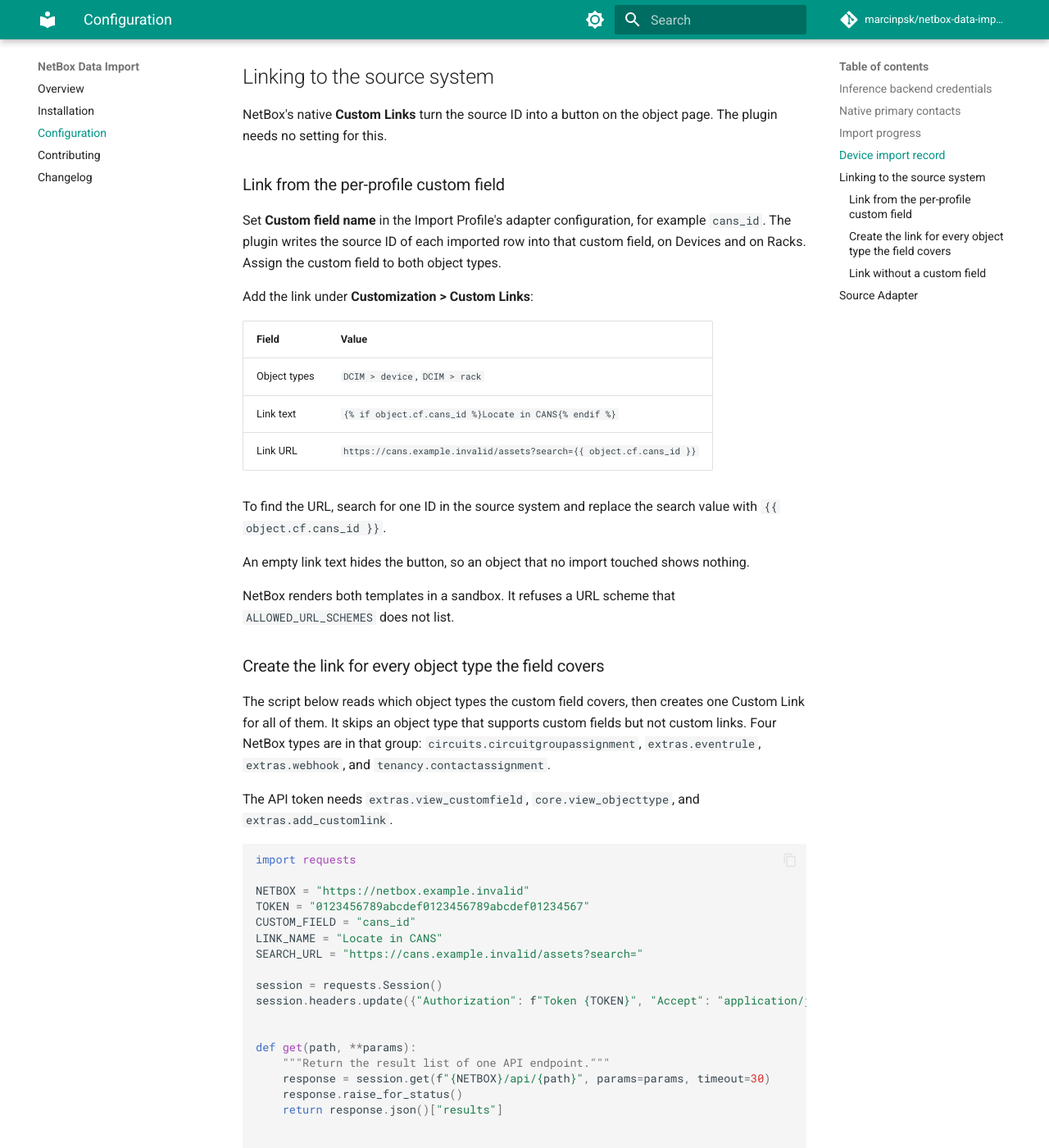
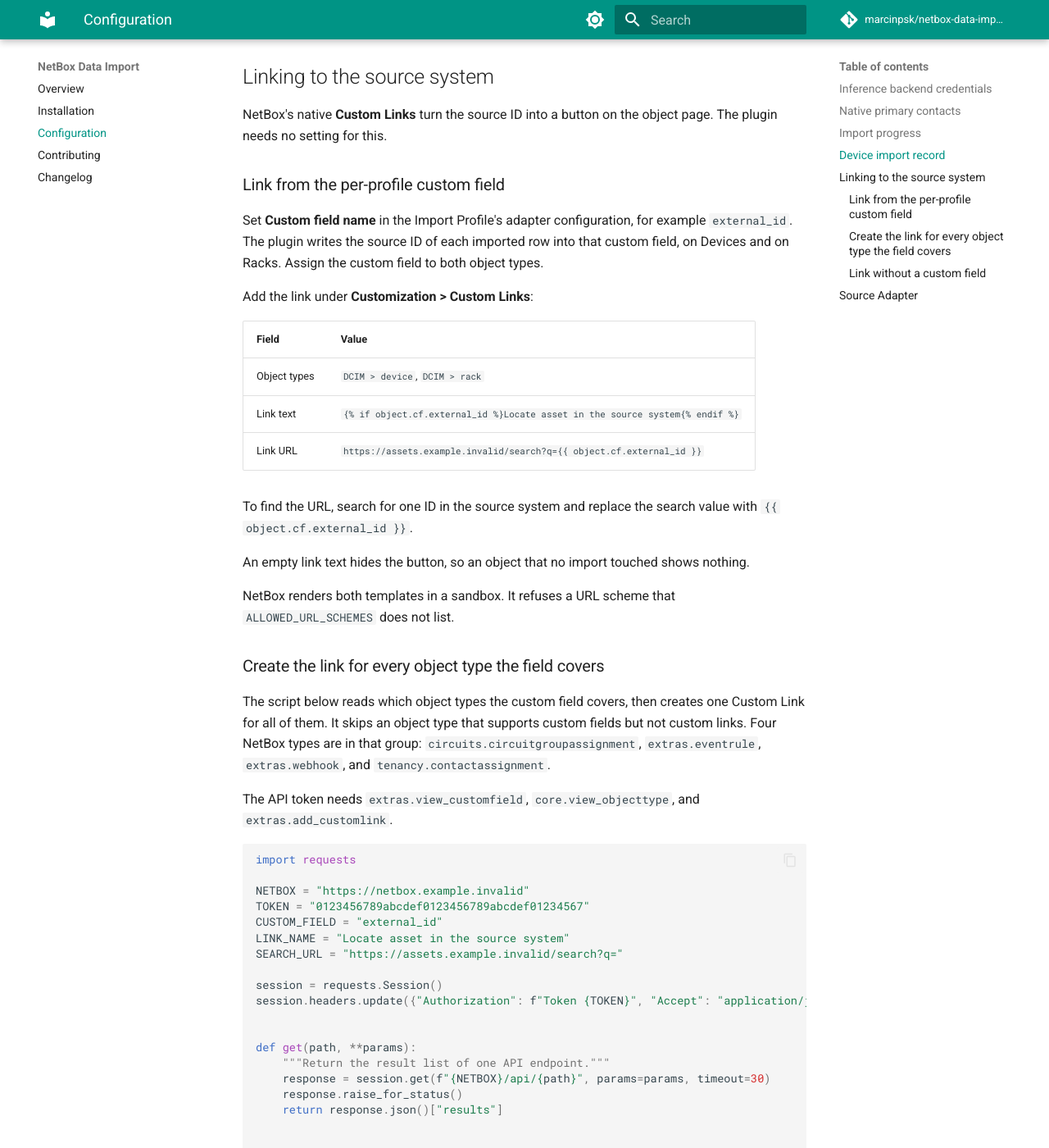
Before and after one commit to marcinpsk/netbox-data-import-plugin, an MkDocs documentation site: the page built from docs/configuration.md, in a window 1280 px wide and 1400 px high, scrolled down 4469 px. Shown: the whole window at 82% size. Built offline with MkDocs 1.6.1 and Material for MkDocs 9.7.7, drawn with Linux system fonts in a browser that asks for light colours; comment, search, counter and statistics services are not loaded; some of the changed text lies outside the part shown.

Commit message:
docs: use a neutral example identifier
The repository named one operator's source system in the README overview, in
the Custom field name help text, in the profile YAML example on the export
page, in the Custom Link recipe, in the test fixture filename, and in several
test values. None of that is part of the plugin: the adapter reads a flat
workbook, and the custom field name is whatever an operator configures.

Replace each with a neutral example. The custom field is `external_id`, the
sample source IDs are `EXT-*`, and the fixture is `sample_workbook.xlsx`. The
README now describes the supported layout instead of naming a format.

One occurrence stays, in the private-header list of the redaction guard in
test_contact_sync.py. That list names the columns of the operator's local
workbook whose values must never reach a tracked file. The literal column name
is what makes the guard match, so removing it would silently stop guarding that
column.

The renamed fixture keeps its REUSE annotation, which covers the fixtures
directory by glob.

```diff
--- a/docs/configuration.md
+++ b/docs/configuration.md
@@ -175,10 +175,10 @@
 and deletes the custom field. The migration does not reverse. A payload that names a deleted import
 profile is dropped, and the migration logs how many.
 
-The per-profile custom field (**Custom field name** in the Import Profile's adapter configuration,
-for example `cans_id`) is separate. The plugin still writes the source ID to it and never deletes it.
-See [Linking to the source system](#linking-to-the-source-system) to turn that ID into a button on
-the object page.
+The per-profile custom field (**Custom field name** in the Import Profile's adapter
+configuration, for example `external_id`) is separate. The plugin still writes the source ID to
+it and never deletes it. See [Linking to the source system](#linking-to-the-source-system) to
+turn that ID into a button on the object page.
 
 ## Linking to the source system
 
@@ -187,20 +187,20 @@
 
 ### Link from the per-profile custom field
 
-Set **Custom field name** in the Import Profile's adapter configuration, for example `cans_id`. The
-plugin writes the source ID of each imported row into that custom field, on Devices and on Racks.
-Assign the custom field to both object types.
+Set **Custom field name** in the Import Profile's adapter configuration, for example
+`external_id`. The plugin writes the source ID of each imported row into that custom field, on
+Devices and on Racks. Assign the custom field to both object types.
 
 Add the link under **Customization > Custom Links**:
 
 | Field | Value |
 | --- | --- |
 | Object types | `DCIM > device`, `DCIM > rack` |
-| Link text | `{% if object.cf.cans_id %}Locate in CANS{% endif %}` |
-| Link URL | `https://cans.example.invalid/assets?search={{ object.cf.cans_id }}` |
+| Link text | `{% if object.cf.external_id %}Locate asset in the source system{% endif %}` |
+| Link URL | `https://assets.example.invalid/search?q={{ object.cf.external_id }}` |
 
 To find the URL, search for one ID in the source system and replace the search value with
-`{{ object.cf.cans_id }}`.
+`{{ object.cf.external_id }}`.
 
 An empty link text hides the button, so an object that no import touched shows nothing.
 
@@ -221,9 +221,9 @@
 
 NETBOX = "https://netbox.example.invalid"
 TOKEN = "0123456789abcdef0123456789abcdef01234567"
-CUSTOM_FIELD = "cans_id"
-LINK_NAME = "Locate in CANS"
-SEARCH_URL = "https://cans.example.invalid/assets?search="
+CUSTOM_FIELD = "external_id"
+LINK_NAME = "Locate asset in the source system"
+SEARCH_URL = "https://assets.example.invalid/search?q="
 
 session = requests.Session()
 session.headers.update({"Authorization": f"Token {TOKEN}", "Accept": "application/json"})
@@ -278,8 +278,8 @@
 | Field | Value |
 | --- | --- |
 | Object types | `DCIM > device` |
-| Link text | `{% if object.data_import_source and object.data_import_source.source_id %}Locate in CANS{% endif %}` |
-| Link URL | `https://cans.example.invalid/assets?search={{ object.data_import_source.source_id }}` |
+| Link text | `{% if object.data_import_source and object.data_import_source.source_id %}Locate asset in the source system{% endif %}` |
+| Link URL | `https://assets.example.invalid/search?q={{ object.data_import_source.source_id }}` |
 
 Keep both tests in the link text. A Device that the plugin never imported has no
 `data_import_source`. A link text that reads `object.data_import_source.source_id` without the first
```
Also changed, not shown: README.md (+1 -1 lines), 12 other files.
